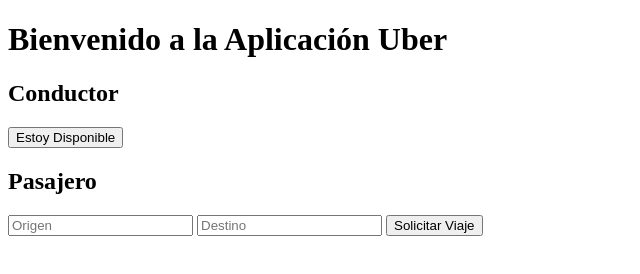
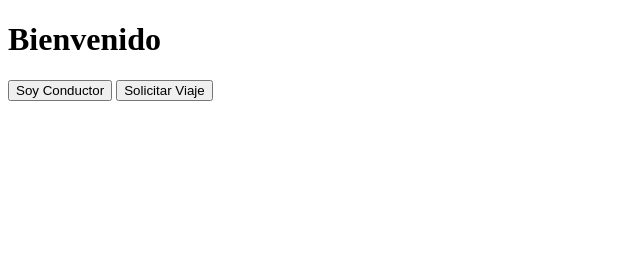
Before and after one commit to axelm665/Llegando, a plain HTML site: page index.html in a window 1280 px wide. Shown: the whole page, without its empty margins (0-640 px from the left). Drawn offline with Linux system fonts and the light colour scheme; some packages are replaced by stand-ins of ours.

Commit message:
Update index.html

```diff
--- a/index.html
+++ b/index.html
@@ -1,27 +1,16 @@
 <!DOCTYPE html>
 <html lang="es">
 <head>
-  <meta charset="UTF-8">
-  <meta name="viewport" content="width=device-width, initial-scale=1.0">
-  <title>Aplicación Uber</title>
-  <link rel="stylesheet" href="styles.css">
+    <meta charset="UTF-8">
+    <meta name="viewport" content="width=device-width, initial-scale=1.0">
+    <title>Servicio de Viajes</title>
+    <link rel="stylesheet" href="style.css">
 </head>
 <body>
-  <div class="container">
-    <h1>Bienvenido a la Aplicación Uber</h1>
-    <div id="driver-section">
-      <h2>Conductor</h2>
-      <button id="toggle-status">Estoy Disponible</button>
+    <div class="container">
+        <h1>Bienvenido</h1>
+        <button onclick="location.href='driver.html'">Soy Conductor</button>
+        <button onclick="location.href='passenger.html'">Solicitar Viaje</button>
     </div>
-    <div id="passenger-section">
-      <h2>Pasajero</h2>
-      <input type="text" id="pickup" placeholder="Origen">
-      <input type="text" id="destination" placeholder="Destino">
-      <button id="request-ride">Solicitar Viaje</button>
-    </div>
-    <div id="map" style="height: 400px; width: 100%;"></div>
-  </div>
-  <script src="app.js"></script>
-  <script src="https://maps.googleapis.com/maps/api/js?key=TU_API_KEY&callback=initMap" async defer></script>
 </body>
 </html>
```
